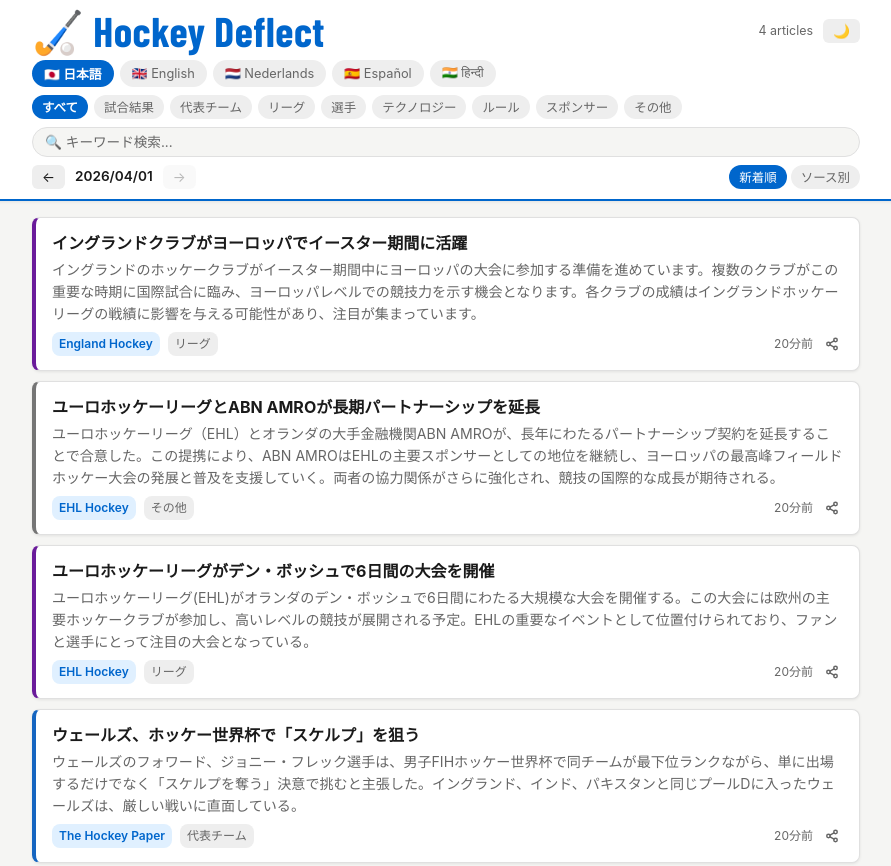
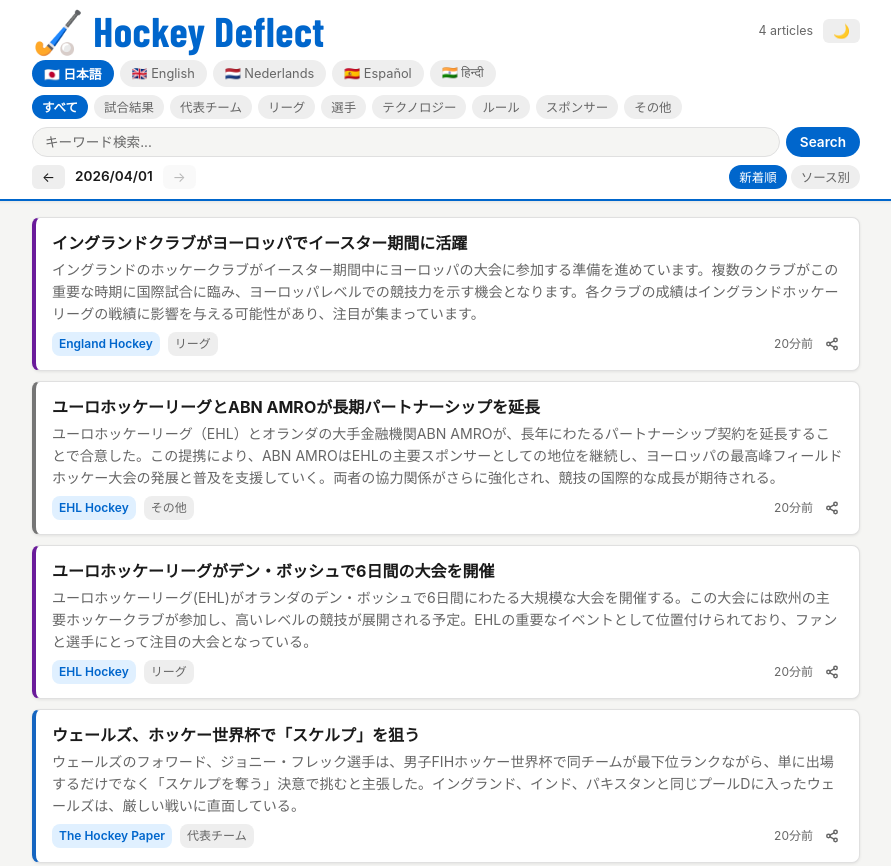
Before and after one commit to Shun-bcn/hockey-news, a website: page public/index.html in a window 1280 px wide. Shown: the top 866 px of the page, without its empty margins (194-1085 px from the left). Drawn offline with nearby package versions, Linux system fonts and the light colour scheme.

Commit message:
feat: add Search button for keyword search

```diff
--- a/public/app.js
+++ b/public/app.js
@@ -304,11 +304,16 @@ function setupEventListeners() {
 
   // キーワード検索
   const searchInput = document.getElementById('search-input');
-  ['input', 'search'].forEach(ev => {
-    searchInput.addEventListener(ev, e => {
-      state.search = e.target.value.trim();
-      renderArticles();
-    });
+  const searchBtn = document.getElementById('search-btn');
+
+  function executeSearch() {
+    state.search = searchInput.value.trim();
+    renderArticles();
+  }
+
+  searchBtn.addEventListener('click', executeSearch);
+  searchInput.addEventListener('keydown', e => {
+    if (e.key === 'Enter') executeSearch();
   });
 
   // 共有ボタン（イベント委任）
--- a/public/index.html
+++ b/public/index.html
@@ -52,7 +52,8 @@
 
       <!-- キーワード検索 -->
       <div class="search-bar">
-        <input type="search" id="search-input" class="search-input" placeholder="🔍 キーワード検索..." autocomplete="off">
+        <input type="text" id="search-input" class="search-input" placeholder="キーワード検索..." autocomplete="off">
+        <button id="search-btn" class="search-btn">Search</button>
       </div>
 
       <!-- ソート + 日付ナビ -->
--- a/public/style.css
+++ b/public/style.css
@@ -301,11 +301,13 @@ main {
 
 /* ─── 検索バー ───────────────────────────────────────────── */
 .search-bar {
+  display: flex;
+  gap: 6px;
   margin-bottom: 8px;
 }
 
 .search-input {
-  width: 100%;
+  flex: 1;
   padding: 6px 12px;
   border: 1px solid var(--border);
   border-radius: 20px;
@@ -321,6 +323,18 @@ main {
   box-shadow: 0 0 0 2px var(--accent-light);
 }
 .search-input::placeholder { color: var(--text-muted); }
+
+.search-btn {
+  padding: 6px 14px;
+  border-radius: 20px;
+  background: var(--accent);
+  color: #fff;
+  font-size: 0.85rem;
+  font-weight: 600;
+  font-family: inherit;
+  transition: opacity 0.15s;
+}
+.search-btn:hover { opacity: 0.85; }
 
 /* ─── ローディング・空状態 ───────────────────────────────── */
 .loading {
```
